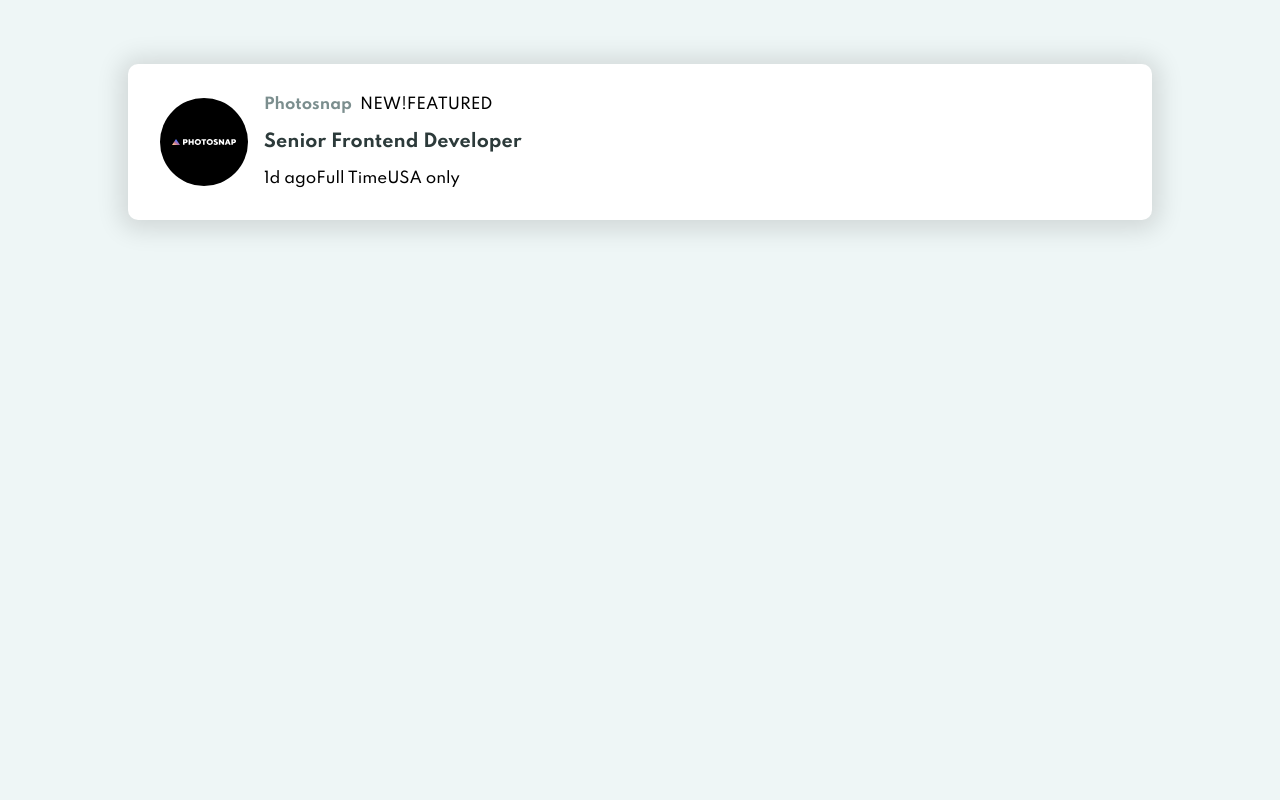
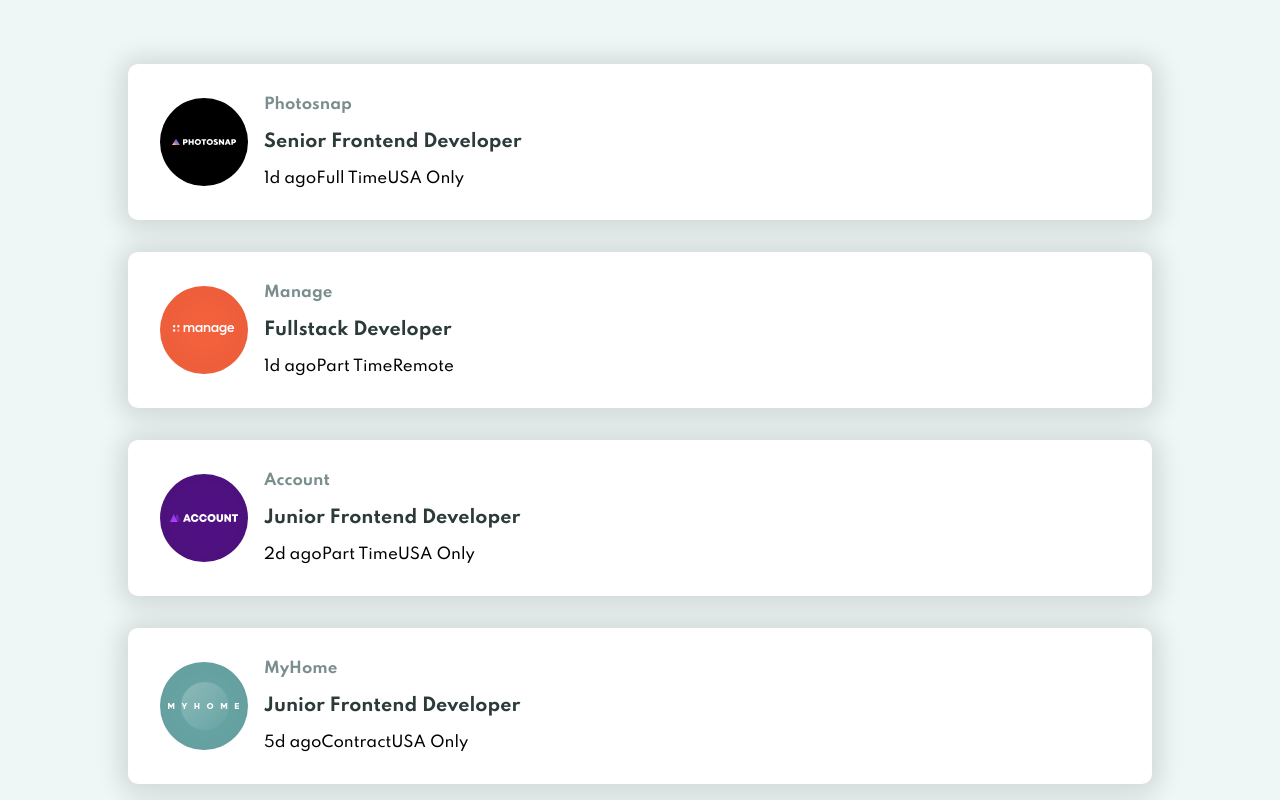
Before and after one commit to ricoputrap/react-job-listings, a React (Create React App) app: page / in a window 1280 px wide. Shown: the top 800 px of the page. Built offline with nearby package versions, Linux system fonts and the light colour scheme.

Commit message:
Refactor CSS and populate data from json

```diff
--- a/src/App.css
+++ b/src/App.css
@@ -1,23 +1,3 @@
 .App {
   padding: 5% 10% 0;
 }
-
-.details {
-  display: flex;
-  align-items: center;
-}
-
-.details img {
-  margin-right: 1rem;
-}
-
-.details .job__company {
-  font-weight: 700;
-  color: hsl(180, 8%, 52%);
-  margin-right: 0.5rem;
-}
-
-.details .job__position {
-  font-weight: 700;
-  color: hsl(180, 14%, 20%);
-}
--- a/src/App.js
+++ b/src/App.js
@@ -1,7 +1,8 @@
 import React, { useState, useEffect } from "react";
 
+import './App.css';
 import Card from './components/Card';
-import './App.css';
+import Job from "./components/Job";
 
 function App() {
   const [jobs, setJobs] = useState([]);
@@ -15,29 +16,11 @@ function App() {
 
   return (
     <div className="App">
-      <Card>
-        <div className="job">
-          <div className="details">
-            <img src="./images/photosnap.svg" alt="photosnap"/>
-            <div>
-              <div>
-                <span className="job__company">Photosnap</span>
-                <span>NEW!</span>
-                <span>FEATURED</span>
-              </div>
-              <h3 className="job__position">Senior Frontend Developer</h3>
-              <div>
-                <span>1d ago</span>
-                <span>Full Time</span>
-                <span>USA only</span>
-              </div>
-            </div>
-          </div>
-          <div className="tech">
-
-          </div>
-        </div>
-      </Card>
+      {jobs.map(job => (
+        <Card key={ job.id }>
+          <Job job={job} />
+        </Card>
+      ))}
     </div>
   );
 }
--- a/src/components/Card/index.css
+++ b/src/components/Card/Card.module.css
@@ -3,4 +3,5 @@
   box-shadow: 0px 2px 24px 8px rgba(0, 0, 0, 0.12);
   padding: 2rem;
   border-radius: 10px;
+  margin-bottom: 2rem;
 }
--- a/src/components/Card/index.js
+++ b/src/components/Card/index.js
@@ -1,9 +1,9 @@
 import React from 'react'
-import './index.css'
+import styles from './Card.module.css'
 
 export default function Card({ children }) {
   return (
-    <div className="card">
+    <div className={ styles.card }>
       { children }
     </div>
   )
--- /dev/null
+++ b/src/components/Job/Job.module.css
@@ -0,0 +1,24 @@
+.job {
+  display: flex;
+  justify-content: space-between;
+}
+
+.details {
+  display: flex;
+  align-items: center;
+}
+
+.details img {
+  margin-right: 1rem;
+}
+
+.company {
+  font-weight: 700;
+  color: hsl(180, 8%, 52%);
+  margin-right: 0.5rem;
+}
+
+.position {
+  font-weight: 700;
+  color: hsl(180, 14%, 20%);
+}
--- /dev/null
+++ b/src/components/Job/index.js
@@ -0,0 +1,45 @@
+import PropTypes from 'prop-types'
+import styles from "./Job.module.css"
+
+const Job = ({job}) => {
+  const {
+    logo, company, isNew, isFeatured,
+    position, postedAt, contract, location,
+  } = job;
+
+  return (
+    <div className={ styles.job }>
+      <div className={ styles.details }>
+        <img src={ logo } alt="photosnap"/>
+        <div>
+          <div>
+            <span className={ styles.company }>{ company }</span>
+            <span>{ isNew && "NEW!" }</span>
+            <span>{ isFeatured && "FEATURED" }</span>
+          </div>
+          <h3 className={ styles.position }>{ position }</h3>
+          <div>
+            <span>{ postedAt }</span>
+            <span>{ contract }</span>
+            <span>{ location }</span>
+          </div>
+        </div>
+      </div>
+      <div className="tech">
+
+      </div>
+    </div>
+  )
+}
+
+Job.propTypes = {
+  company: PropTypes.string,
+  isNew: PropTypes.bool,
+  isFeatured: PropTypes.bool,
+  position: PropTypes.string,
+  postedAt: PropTypes.string,
+  contract: PropTypes.string,
+  location: PropTypes.string,
+}
+
+export default Job;
```
